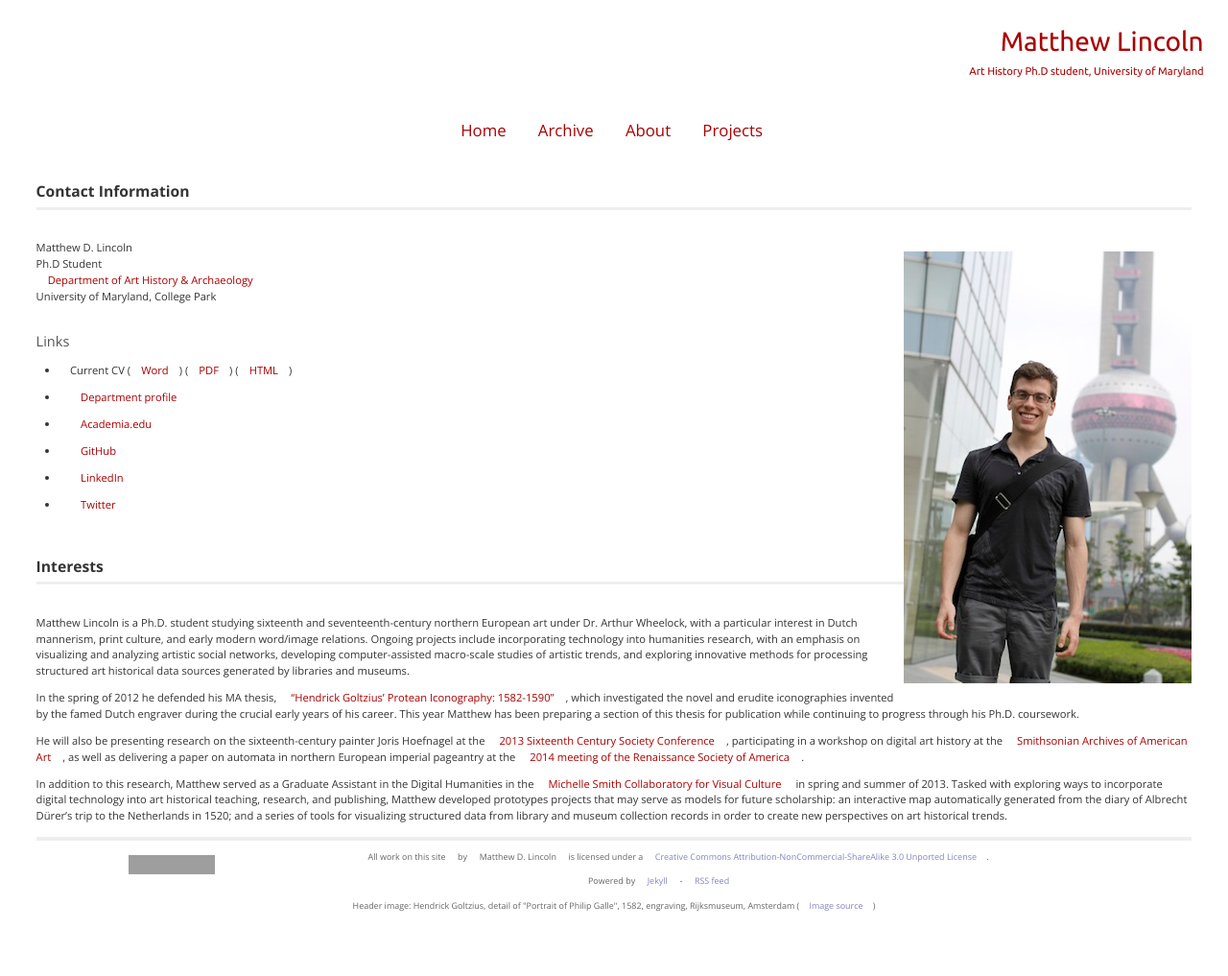
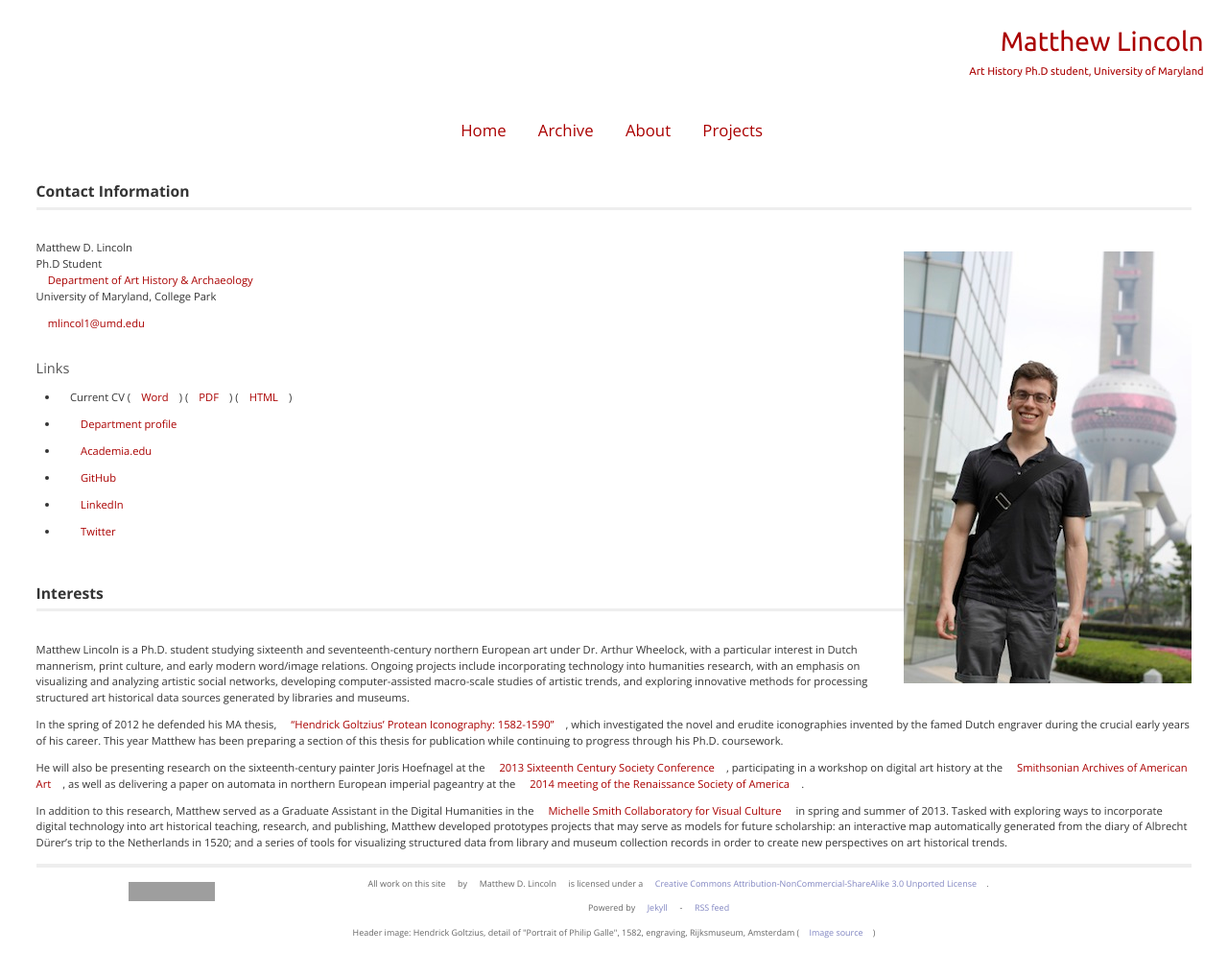
Before and after one commit to mdlincoln/mdlincoln.github.io, a Jekyll site: the page built from about/index.md, in a window 1280 px wide. Shown: the whole page at 96% size. Built offline with Jekyll 4.4.1, drawn with Linux system fonts in a browser that asks for light colours; before the commit the page ends 989 px from its top, so only the background shows below that; grey boxes are pictures that could not be loaded.

Commit message:
Email address added

```diff
--- a/about/index.md
+++ b/about/index.md
@@ -12,6 +12,8 @@
 Ph.D Student
 [Department of Art History & Archaeology](http://arthistory.umd.edu)
 University of Maryland, College Park
+
+<mlincol1@umd.edu>
 
 ## Links
 
```
